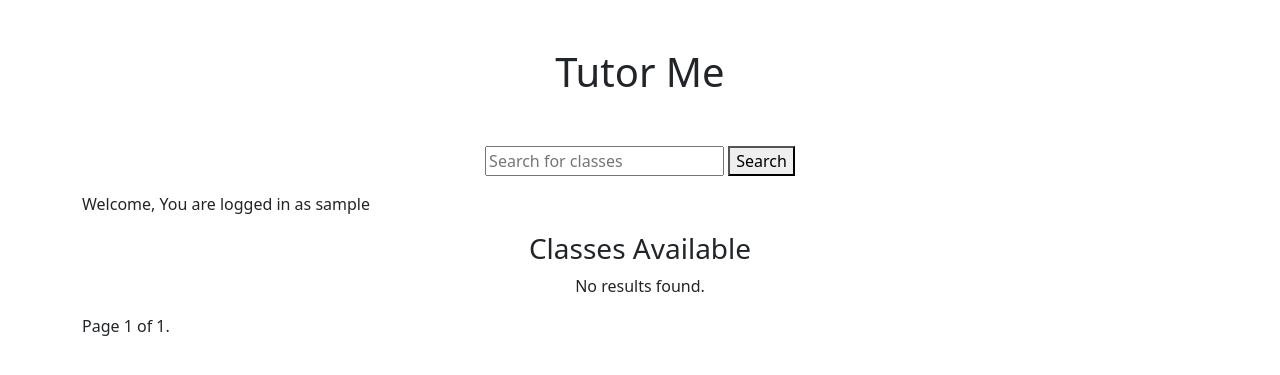
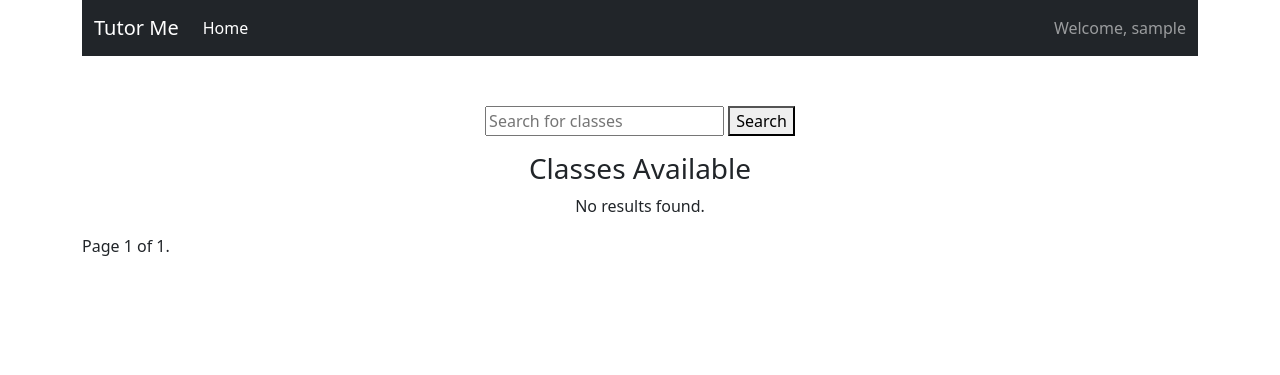
Before and after one commit to danish233/TutorMe-App, a Django app: page / in a window 1280 px wide. Shown: the top 375 px of the page. Run offline with Django 4.2, Linux system fonts and the light colour scheme; the visitor is signed in with stand-in values (Sample User, id 1); data that the repository does not hold is empty; some libraries are stand-ins or nearby versions.

Commit message:
Improvements to Home (index) page

```diff
--- a/requirements.txt
+++ b/requirements.txt
@@ -9,3 +9,4 @@ gunicorn
 # the outcome of using this bypass is that locally you will need to use either SQLite or connect to Heroku's Postgres DB
 django-heroku
 django-allauth
+django-bootstrap-v5
--- a/templates/index.html
+++ b/templates/index.html
@@ -1,4 +1,14 @@
 {% load socialaccount %}
+
+{# Load the tag library #}
+{% load bootstrap5 %}
+
+{# Load CSS and JavaScript #}
+{% bootstrap_css %}
+{% bootstrap_javascript %}
+
+{# Display django.contrib.messages as Bootstrap alerts #}
+{% bootstrap_messages %}
 
 <html>
 <head>
@@ -27,7 +37,30 @@
 </head>
 <body>
 <div class="container">
-    <h1 class="mt-5">Tutor Me</h1>
+
+    <nav class="navbar navbar-expand-lg navbar-dark bg-dark justify-content-between">
+        <div class="container-fluid">
+            <a class="navbar-brand" href="#">Tutor Me</a>
+            <button class="navbar-toggler" type="button" data-bs-toggle="collapse" data-bs-target="#navbarColor01" aria-controls="navbarColor01" aria-expanded="false" aria-label="Toggle navigation">
+                <span class="navbar-toggler-icon"></span>
+            </button>
+            <div class="collapse navbar-collapse" id="navbarColor01">
+                <ul class="navbar-nav me-auto">
+                    <li class="nav-item">
+                        <a class="nav-link active" href="#">Home
+                            <span class="visually-hidden">(current)</span>
+                        </a>
+                    </li>
+                </ul>
+                    <form class="form-inline my-2 my-lg-0">
+                        <span class="navbar-text">
+                            {% if user.is_authenticated %}
+                            Welcome, {{ user.username }}
+                        </span>
+                    </form>
+            </div>
+        </div>
+    </nav>
 
     <div class="search-container">
         <form method="GET" action="{% url 'index' %}">
@@ -36,8 +69,6 @@
         </form>
     </div>
 
-    {% if user.is_authenticated %}
-    <p>Welcome, You are logged in as {{ user.username }}</p>
 
     <center>
         <h3>Classes Available</h3>
```
Also changed, not shown: mysite/settings.py (+58 -0 lines), 3 other files.
